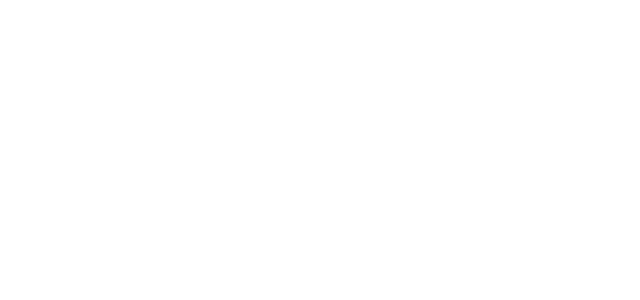
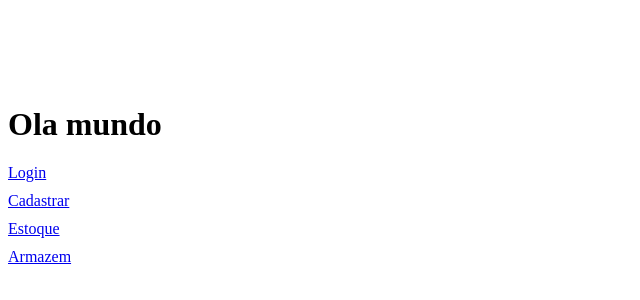
Before and after one commit to lucas-neuhaus/projeto-final, a React (Vite) app: page / in a window 1280 px wide. Before the commit this address had no page. Shown: the part 228-528 px from the top of the page, without its empty margins (0-640 px from the left). Built offline with nearby package versions, Linux system fonts and the light colour scheme.

Commit message:
estilização da home com css

```diff
--- a/src/App.jsx
+++ b/src/App.jsx
@@ -5,7 +5,7 @@ import Cadastrar from "./pages/Cadastrar";
 import Estoque from "./pages/Estoque";
 import Armazem from "./pages/Armazem";
 
-import Home from "./components/home"
+import Home from "./pages/home"
 
 
 
--- a/src/pages/Home/home.css
+++ b/src/pages/Home/home.css
@@ -0,0 +1,12 @@
+.Home {
+    display: flex;
+    flex-direction: column;
+    align-items: flex-start;
+    justify-content: center;
+    height: 100vh; /* Define a altura do componente como 100% da altura da tela */
+  }
+
+  .Home a {
+    display: block; /* Para que os links ocupem a largura total disponível */
+    margin-bottom: 10px; /* Define o espaçamento entre os links */
+  }
--- a/src/pages/Home/index.jsx
+++ b/src/pages/Home/index.jsx
@@ -1,4 +1,4 @@
-
+import "./home.css";
 
 export default function home() {
   return (
```
